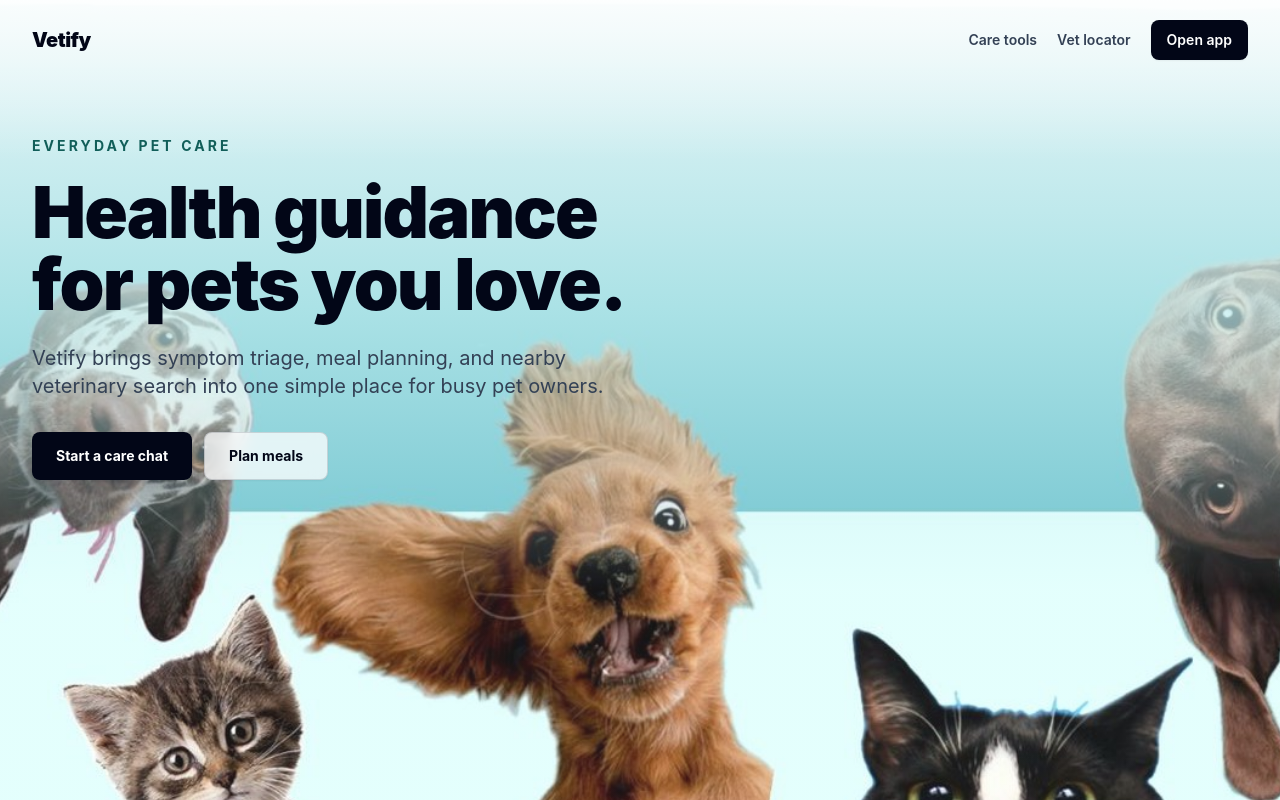
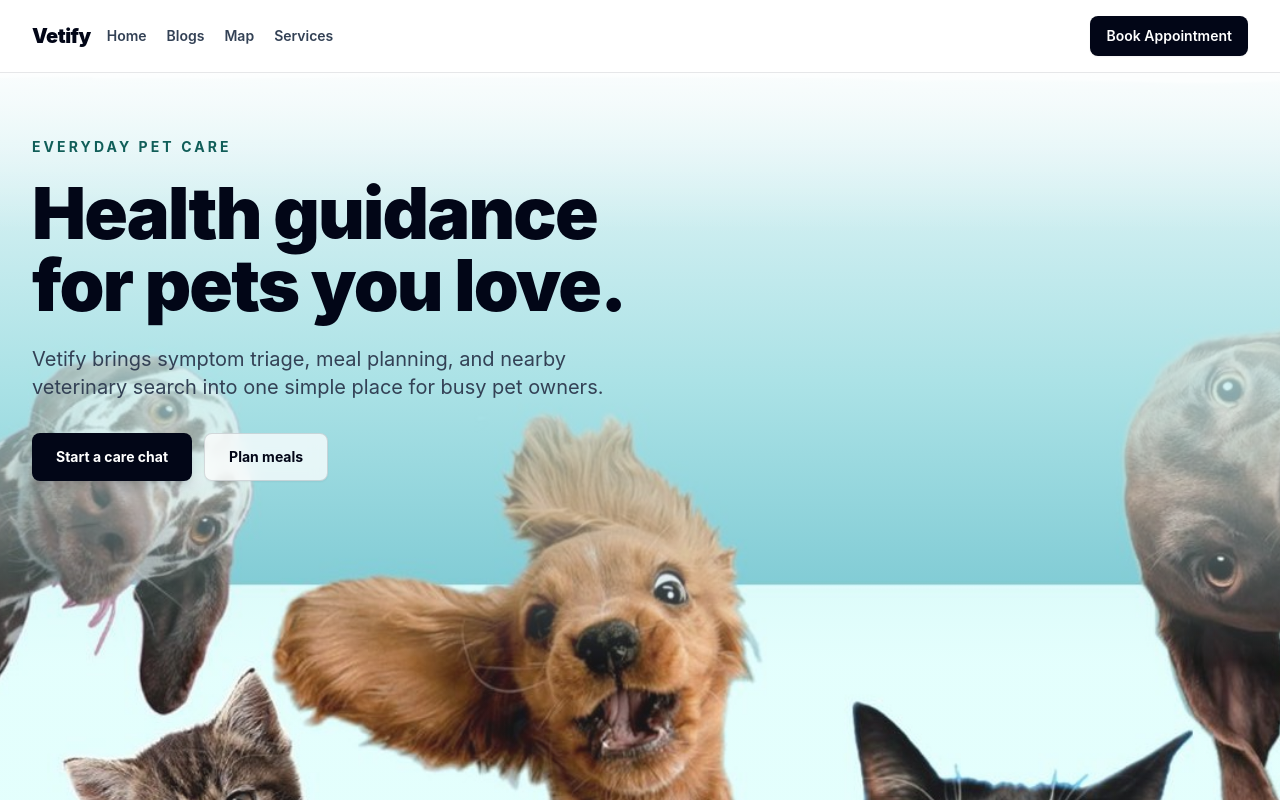
Before and after one commit to iHoshiii/Vetify, a Next.js app: page / in a window 1280 px wide. Shown: the top 800 px of the page. Built offline with nearby package versions, Linux system fonts and the light colour scheme.

Commit message:
feat: adding navbar

```diff
--- /dev/null
+++ b/src/app/blogs/page.tsx
@@ -0,0 +1,28 @@
+const posts = [
+  'Spot early signs that your pet needs a vet visit',
+  'Build a calmer home routine for anxious pets',
+  'What to prepare before a clinic appointment',
+];
+
+export default function BlogsPage() {
+  return (
+    <main className="min-h-screen bg-[#f6fbfb] px-5 py-14 text-slate-950 sm:px-8">
+      <section className="mx-auto max-w-5xl">
+        <p className="text-sm font-bold uppercase tracking-[0.22em] text-teal-800">Blogs</p>
+        <h1 className="mt-3 text-4xl font-black tracking-tight sm:text-5xl">
+          Practical pet care notes.
+        </h1>
+        <div className="mt-10 grid gap-px overflow-hidden rounded-lg border border-teal-900/10 bg-teal-900/10 md:grid-cols-3">
+          {posts.map((post) => (
+            <article key={post} className="bg-white p-6">
+              <h2 className="text-lg font-black tracking-tight">{post}</h2>
+              <p className="mt-3 leading-7 text-slate-600">
+                Guidance for everyday decisions, clinic planning, and healthier routines.
+              </p>
+            </article>
+          ))}
+        </div>
+      </section>
+    </main>
+  );
+}
--- /dev/null
+++ b/src/app/book-appointment/page.tsx
@@ -0,0 +1,37 @@
+export default function BookAppointmentPage() {
+  return (
+    <main className="min-h-screen bg-[#f6fbfb] px-5 py-14 text-slate-950 sm:px-8">
+      <section className="mx-auto max-w-3xl">
+        <p className="text-sm font-bold uppercase tracking-[0.22em] text-teal-800">
+          Book Appointment
+        </p>
+        <h1 className="mt-3 text-4xl font-black tracking-tight sm:text-5xl">
+          Schedule a clinic visit.
+        </h1>
+        <form className="mt-10 grid gap-4 rounded-lg border border-slate-900/10 bg-white p-6 shadow-sm">
+          <label className="grid gap-2 text-sm font-bold text-slate-700">
+            Pet owner's name
+            <input className="h-11 rounded-lg border border-slate-900/15 px-3 font-normal" />
+          </label>
+          <label className="grid gap-2 text-sm font-bold text-slate-700">
+            Pet name
+            <input className="h-11 rounded-lg border border-slate-900/15 px-3 font-normal" />
+          </label>
+          <label className="grid gap-2 text-sm font-bold text-slate-700">
+            Preferred date
+            <input
+              className="h-11 rounded-lg border border-slate-900/15 px-3 font-normal"
+              type="date"
+            />
+          </label>
+          <button
+            className="mt-2 inline-flex h-11 items-center justify-center rounded-lg bg-slate-950 px-5 text-sm font-bold text-white transition hover:bg-slate-800"
+            type="submit"
+          >
+            Request Appointment
+          </button>
+        </form>
+      </section>
+    </main>
+  );
+}
--- a/src/app/layout.tsx
+++ b/src/app/layout.tsx
@@ -1,5 +1,6 @@
 import type { Metadata } from 'next';
 import React from 'react';
+import SiteHeader from '@/components/SiteHeader';
 import './globals.css';
 
 export const metadata: Metadata = {
@@ -14,7 +15,10 @@ export default function RootLayout({
 }>) {
   return (
     <html lang="en">
-      <body className="antialiased">{children}</body>
+      <body className="antialiased">
+        <SiteHeader />
+        {children}
+      </body>
     </html>
   );
 }
--- a/src/app/page.tsx
+++ b/src/app/page.tsx
@@ -23,29 +23,7 @@ export default function Home() {
         <div className="absolute inset-0 bg-[linear-gradient(180deg,rgba(247,253,253,0.92)_0%,rgba(196,239,240,0.72)_38%,rgba(246,251,251,0.08)_72%)]" />
         <div className="absolute inset-x-0 top-0 h-40 bg-gradient-to-b from-white/70 to-transparent" />
 
-        <header className="relative z-10">
-          <div className="mx-auto flex max-w-7xl items-center justify-between px-5 py-5 sm:px-8">
-            <a href="/" className="text-xl font-black tracking-tight text-slate-950">
-              Vetify
-            </a>
-            <nav className="flex items-center gap-2 text-sm font-semibold text-slate-700 sm:gap-5">
-              <a className="hidden transition hover:text-slate-950 sm:inline" href="#features">
-                Care tools
-              </a>
-              <a className="hidden transition hover:text-slate-950 sm:inline" href="/map">
-                Vet locator
-              </a>
-              <a
-                href="/chat"
-                className="inline-flex h-10 items-center justify-center rounded-lg bg-slate-950 px-4 text-white shadow-sm transition hover:bg-slate-800"
-              >
-                Open app
-              </a>
-            </nav>
-          </div>
-        </header>
-
-        <div className="relative z-10 mx-auto flex w-full max-w-7xl flex-1 px-5 pb-12 pt-8 sm:px-8 lg:pt-14">
+        <div className="relative z-10 mx-auto flex w-full max-w-7xl flex-1 px-5 pb-12 pt-12 sm:px-8 lg:pt-16">
           <div className="max-w-2xl">
             <p className="text-sm font-bold uppercase tracking-[0.22em] text-teal-800">
               Everyday pet care
--- /dev/null
+++ b/src/app/services/page.tsx
@@ -0,0 +1,29 @@
+const services = [
+  'Symptom triage',
+  'Nearby vet locator',
+  'Nutrition planning',
+  'Appointment support',
+];
+
+export default function ServicesPage() {
+  return (
+    <main className="min-h-screen bg-[#f6fbfb] px-5 py-14 text-slate-950 sm:px-8">
+      <section className="mx-auto max-w-5xl">
+        <p className="text-sm font-bold uppercase tracking-[0.22em] text-teal-800">Services</p>
+        <h1 className="mt-3 text-4xl font-black tracking-tight sm:text-5xl">
+          Care tools for the next step.
+        </h1>
+        <div className="mt-10 grid gap-px overflow-hidden rounded-lg border border-teal-900/10 bg-teal-900/10 sm:grid-cols-2">
+          {services.map((service) => (
+            <article key={service} className="bg-white p-6">
+              <h2 className="text-lg font-black tracking-tight">{service}</h2>
+              <p className="mt-3 leading-7 text-slate-600">
+                Simple support for pet owners moving from concern to action.
+              </p>
+            </article>
+          ))}
+        </div>
+      </section>
+    </main>
+  );
+}
--- /dev/null
+++ b/src/components/SiteHeader.tsx
@@ -0,0 +1,31 @@
+const navItems = [
+  { label: 'Home', href: '/' },
+  { label: 'Blogs', href: '/blogs' },
+  { label: 'Map', href: '/map' },
+  { label: 'Services', href: '/services' },
+];
+
+export default function SiteHeader() {
+  return (
+    <header className="sticky top-0 z-50 border-b border-slate-900/10 bg-white/90 backdrop-blur">
+      <div className="mx-auto flex max-w-7xl items-center gap-4 px-5 py-4 sm:px-8">
+        <a href="/" className="shrink-0 text-xl font-black tracking-tight text-slate-950">
+          Vetify
+        </a>
+        <nav className="flex flex-1 items-center justify-end gap-3 text-sm font-semibold text-slate-700 sm:gap-5">
+          {navItems.map((item) => (
+            <a key={item.href} className="transition hover:text-slate-950" href={item.href}>
+              {item.label}
+            </a>
+          ))}
+          <a
+            href="/book-appointment"
+            className="ml-auto inline-flex h-10 shrink-0 items-center justify-center rounded-lg bg-slate-950 px-3 text-center text-white shadow-sm transition hover:bg-slate-800 sm:px-4"
+          >
+            Book Appointment
+          </a>
+        </nav>
+      </div>
+    </header>
+  );
+}
```
Also changed, not shown: 1 other file (tests, documents, lock files or other folders).
